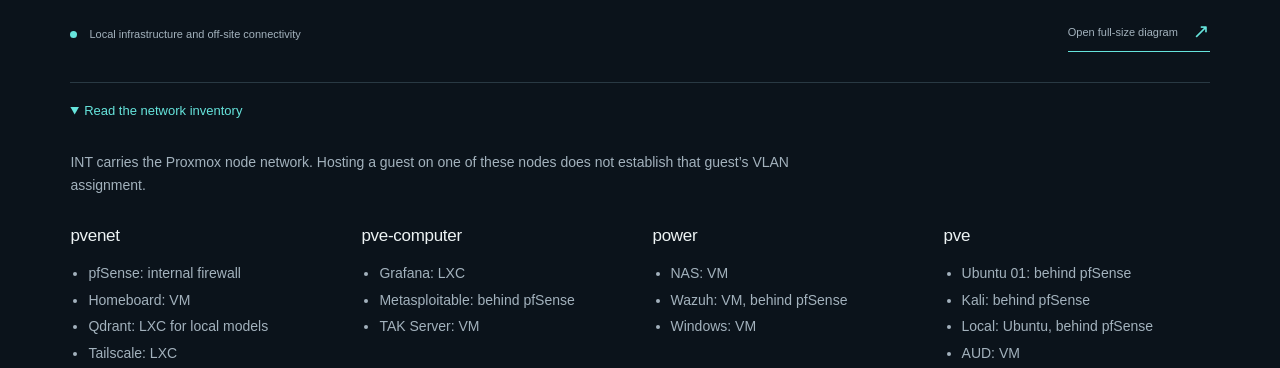
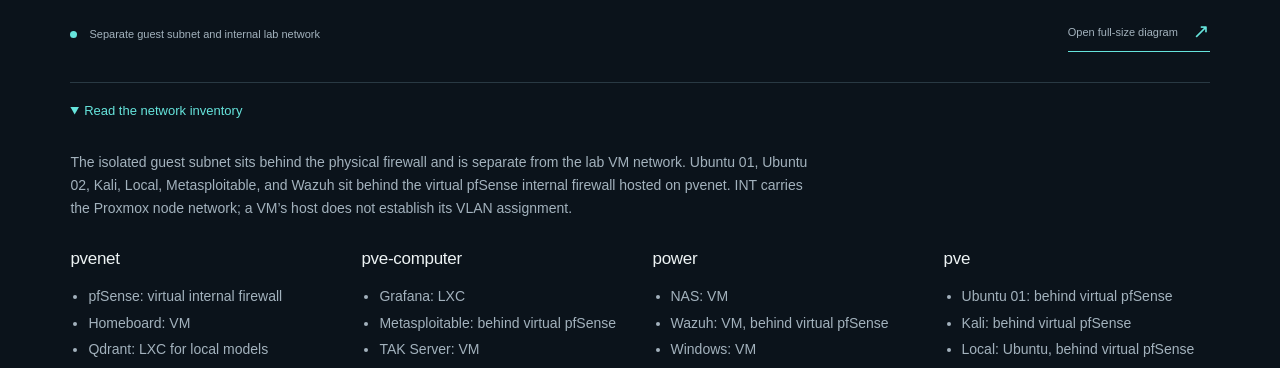
Before and after one commit to mo8k/HomeLab-Journey, a plain HTML site: page index.html in a window 1280 px wide. Both pictures are taken after a click on the heading "Read the network inventory". Shown: the part 7652-8020 px from the top of the page. Drawn offline with Linux system fonts and the light colour scheme.

Commit message:
added correct diagram

```diff
--- a/index.html
+++ b/index.html
@@ -73,27 +73,27 @@
     <section class="scene network-scene" id="network" aria-labelledby="network-title" data-label="Current network and WireGuard hub">
       <div class="network-heading">
         <div><p class="eyebrow">08 / CURRENT ARCHITECTURE</p><h2 id="network-title">The lab, connected.</h2></div>
-        <p>Four nodes on INT. Six guests behind pfSense.<br>An off-site VPS serving as my WireGuard hub.</p>
+        <p>An isolated guest subnet behind the physical firewall.<br>Lab VMs behind virtual pfSense. An off-site WireGuard hub.</p>
       </div>
       <figure class="network-figure">
         <a class="network-image-link" href="assets/homelab-network.png" target="_blank" rel="noopener" aria-label="Open the full-size homelab network diagram in a new tab">
-          <img src="assets/homelab-network.png" alt="Logical homelab network with four Proxmox hosts on INT, six guest machines behind internal pfSense, and a separate off-site VPS configured as a WireGuard hub for TAK traffic. Detailed inventory follows below." width="3840" height="2160">
+          <img src="assets/homelab-network.png" alt="Logical homelab network: the physical firewall serves a separate isolated guest subnet and the local network. Four Proxmox hosts use INT. Six lab VMs sit behind the virtual pfSense internal firewall on pvenet. A separate off-site VPS is the WireGuard hub for TAK traffic. Detailed inventory follows below." width="1672" height="941">
         </a>
-        <figcaption><span><span class="network-key" aria-hidden="true"></span> Local infrastructure and off-site connectivity</span><a class="text-link" href="assets/homelab-network.png" target="_blank" rel="noopener">Open full-size diagram <span aria-hidden="true">↗</span><span class="sr-only"> in a new tab</span></a></figcaption>
+        <figcaption><span><span class="network-key" aria-hidden="true"></span> Separate guest subnet and internal lab network</span><a class="text-link" href="assets/homelab-network.png" target="_blank" rel="noopener">Open full-size diagram <span aria-hidden="true">↗</span><span class="sr-only"> in a new tab</span></a></figcaption>
       </figure>
       <details class="network-inventory">
         <summary>Read the network inventory</summary>
         <div class="inventory-content">
-          <p class="inventory-intro">INT carries the Proxmox node network. Hosting a guest on one of these nodes does not establish that guest’s VLAN assignment.</p>
+          <p class="inventory-intro">The isolated guest subnet sits behind the physical firewall and is separate from the lab VM network. Ubuntu 01, Ubuntu 02, Kali, Local, Metasploitable, and Wazuh sit behind the virtual pfSense internal firewall hosted on pvenet. INT carries the Proxmox node network; a VM’s host does not establish its VLAN assignment.</p>
           <div class="inventory-columns">
-            <div><h3>pvenet</h3><ul><li>pfSense: internal firewall</li><li>Homeboard: VM</li><li>Qdrant: LXC for local models</li><li>Tailscale: LXC</li><li>MikroTik</li></ul></div>
-            <div><h3>pve-computer</h3><ul><li>Grafana: LXC</li><li>Metasploitable: behind pfSense</li><li>TAK Server: VM</li></ul></div>
-            <div><h3>power</h3><ul><li>NAS: VM</li><li>Wazuh: VM, behind pfSense</li><li>Windows: VM</li></ul></div>
-            <div><h3>pve</h3><ul><li>Ubuntu 01: behind pfSense</li><li>Kali: behind pfSense</li><li>Local: Ubuntu, behind pfSense</li><li>AUD: VM</li><li>Ubuntu 02: behind pfSense</li></ul></div>
+            <div><h3>pvenet</h3><ul><li>pfSense: virtual internal firewall</li><li>Homeboard: VM</li><li>Qdrant: LXC for local models</li><li>Tailscale: LXC</li><li>MikroTik</li></ul></div>
+            <div><h3>pve-computer</h3><ul><li>Grafana: LXC</li><li>Metasploitable: behind virtual pfSense</li><li>TAK Server: VM</li></ul></div>
+            <div><h3>power</h3><ul><li>NAS: VM</li><li>Wazuh: VM, behind virtual pfSense</li><li>Windows: VM</li></ul></div>
+            <div><h3>pve</h3><ul><li>Ubuntu 01: behind virtual pfSense</li><li>Kali: behind virtual pfSense</li><li>Local: Ubuntu, behind virtual pfSense</li><li>AUD: VM</li><li>Ubuntu 02: behind virtual pfSense</li></ul></div>
           </div>
           <div class="remote-inventory"><h3>Off-site VPS</h3><p>Configured as the WireGuard hub. The off-site server also supports TAK traffic routing and participates in the backup setup. The lab-side WireGuard peer and exact traffic paths remain to be mapped.</p></div>
           <p><strong>Network names:</strong> AI, DNS, INT, LAN, WAN, PBS, ROUT, TAK, VPN, VPS. The network named VPS and the off-site VPS server are shown separately.</p>
-          <p class="inventory-note">Logical inventory based on the described setup. WAN’s role, other guest VLAN assignments, specific NAS applications, and the meaning of AUD remain unconfirmed. No IP addresses or unconfirmed routing paths are shown.</p>
+          <p class="inventory-note">Logical inventory based on the described setup. WAN’s role, other VM network assignments, specific NAS applications, and the meaning of AUD remain unconfirmed. No IP addresses or unconfirmed routing paths are shown.</p>
         </div>
       </details>
     </section>
```
Also changed, not shown: START-HERE.txt, 1 other file.
